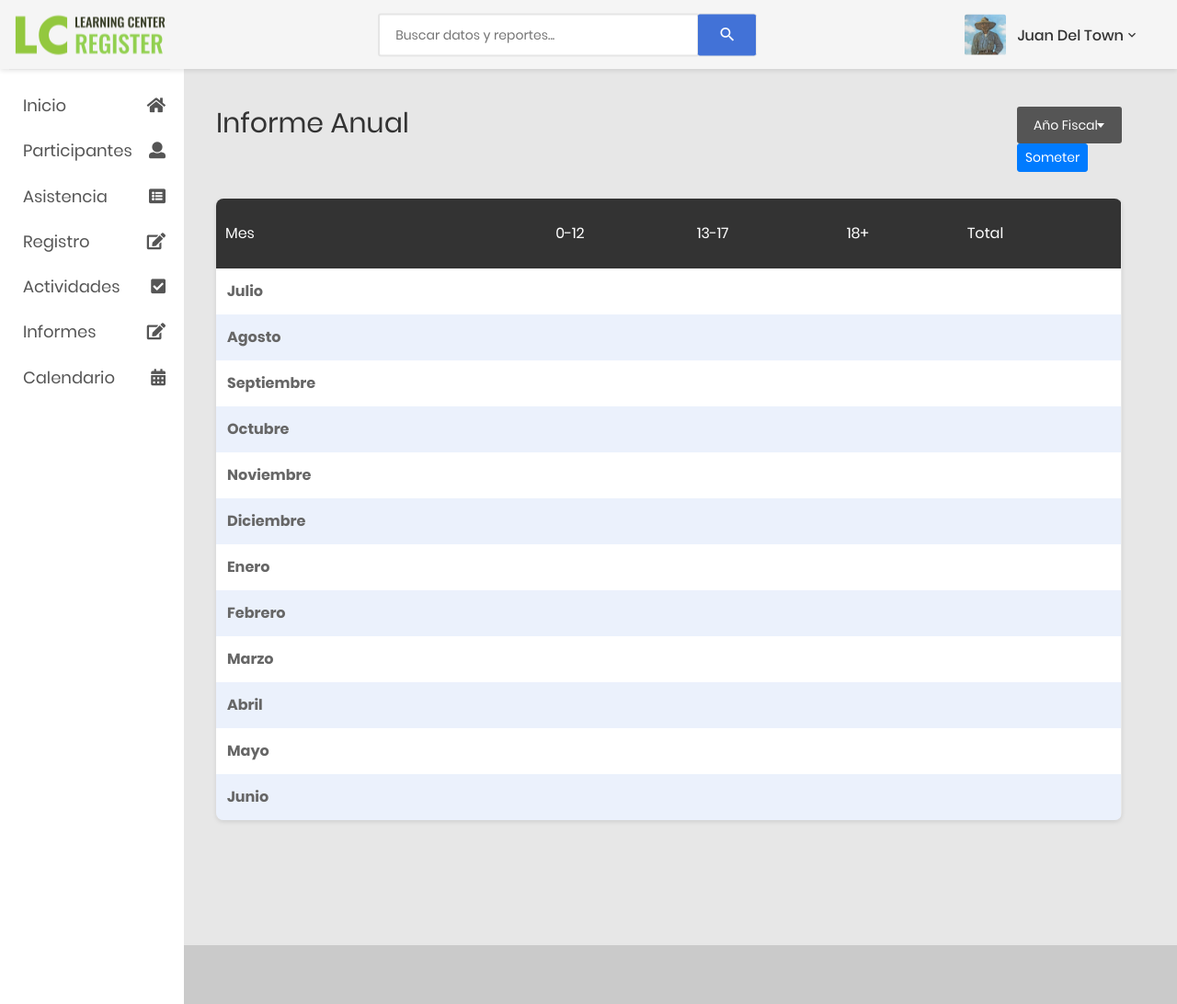
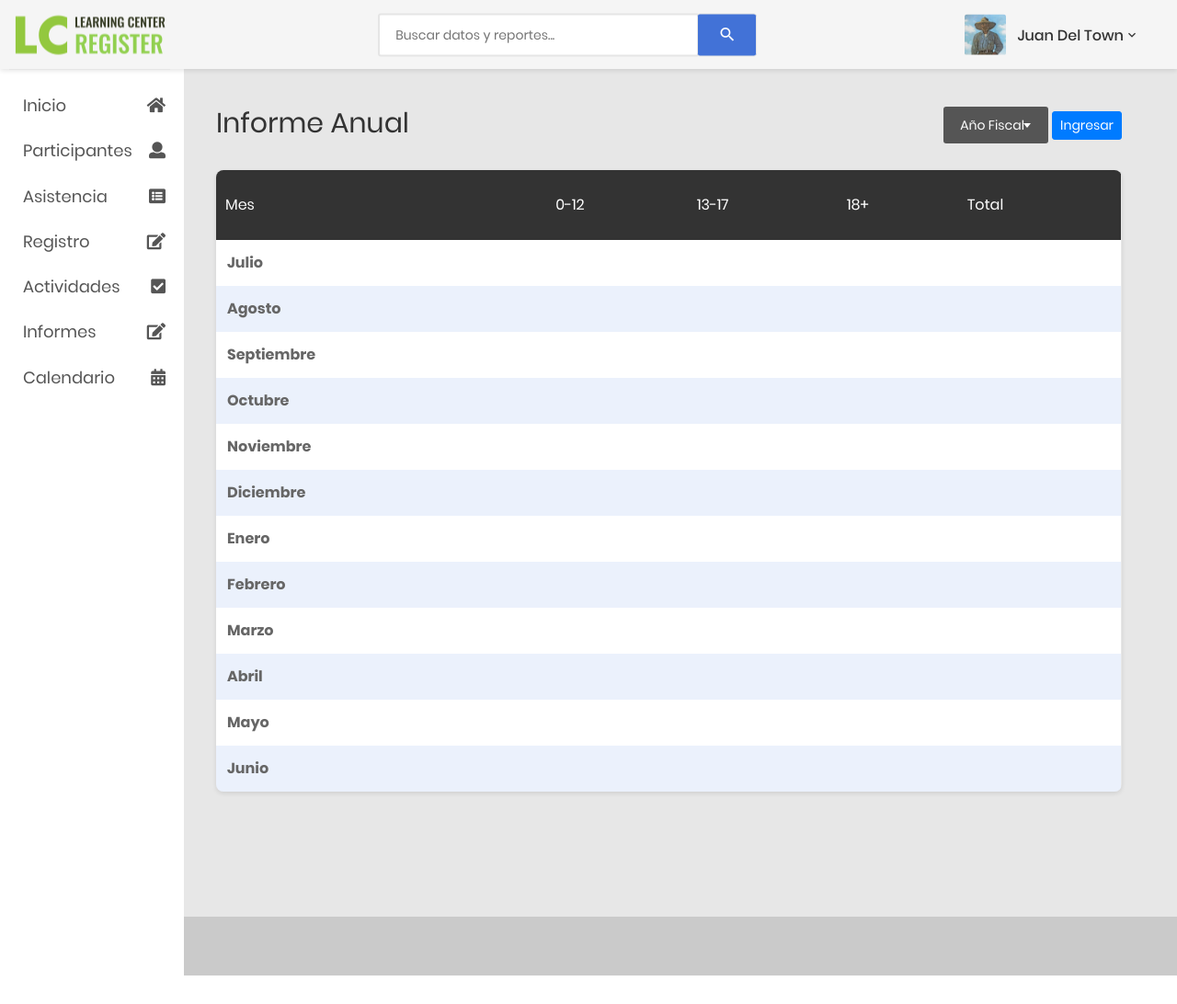
Before and after one commit to CCOM4075/LearningCenter, a PHP site: page /informeAnual.php in a window 1280 px wide. Shown: the whole page at 92% size. After the commit the page ends 1061 px from the top, so only its background shows below. Run offline with PHP 8.4, Linux system fonts and the light colour scheme; data comes from the database, SQL or seed files in the repository; lists and menus that the app fills with data are empty.

Commit message:
Update informeAnual.php

```diff
--- a/informeAnual.php
+++ b/informeAnual.php
@@ -140,21 +140,16 @@
                                         echo "<option value=$id> $year</option>";
                                     }
                                 ?>
-
                                     }
                                         ?>
                             </select>
-                            <div class="dropDownSelect2"></div>
-                            <div></div>
-                            <div class="">
-                                <button type="submit" class="btn btn-primary btn-sm">Someter
-                                </button>
+                                <div class="dropDownSelect2"></div>
+                        </div>
+                        <button type="submit" class="btn btn-primary btn-sm">Ingresar</button>
+                    </div>
+                    </form>
+                </div>
 
-                            </div>
-                        </div>
-                    </form>
-                    </div>
-                </div>
                 <?php
 
 
```
